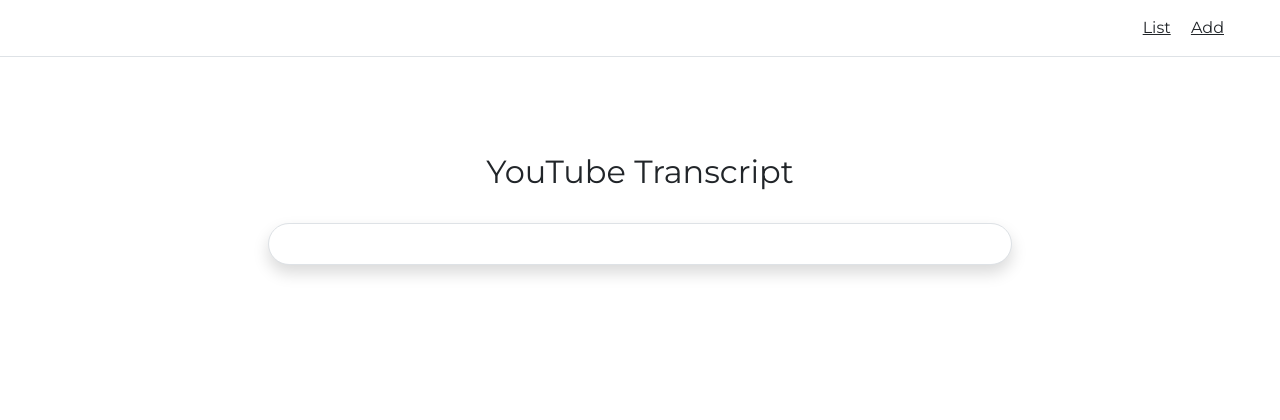
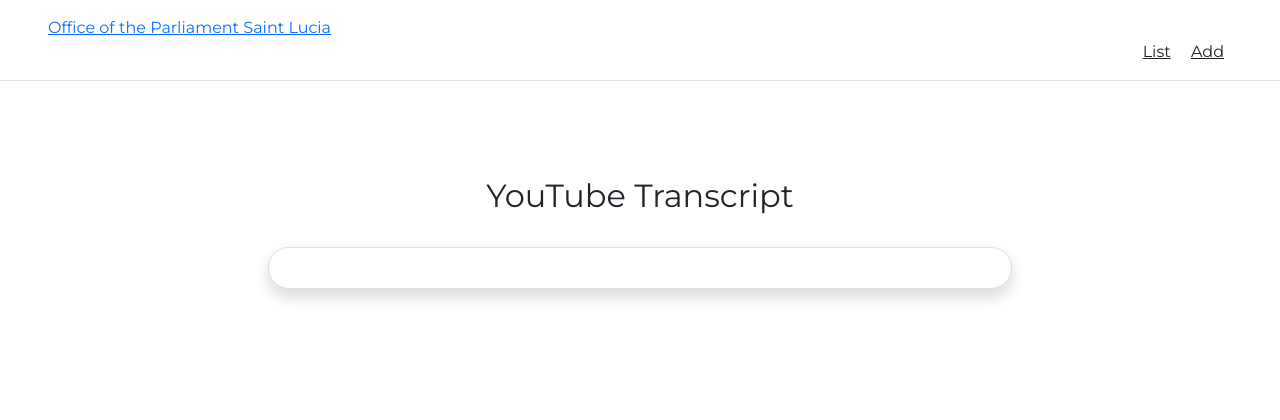
Before and after one commit to swelanauguste/youtube-transcribe, a Django app: page / in a window 1280 px wide. Shown: the top 420 px of the page. Run offline with Django 4.2, Linux system fonts and the light colour scheme; some libraries are stand-ins or nearby versions.

Commit message:
no entrypoint

```diff
--- a/app/templates/navbar.html
+++ b/app/templates/navbar.html
@@ -1,6 +1,9 @@
-<nav class="text-end px-5 py-3 border-bottom">
+<nav class="px-5 py-3 border-bottom">
+    <a href="/">Office of the Parliament Saint Lucia</a>
+    <div class="text-end">
         <a class="text-dark px-2"
             href="{% url 'list' %}">List</a>
         <a class="text-dark px-2"
             href="{% url 'create' %}">Add</a>
+    </div>
 </nav>
```
Also changed, not shown: 1 other file.
